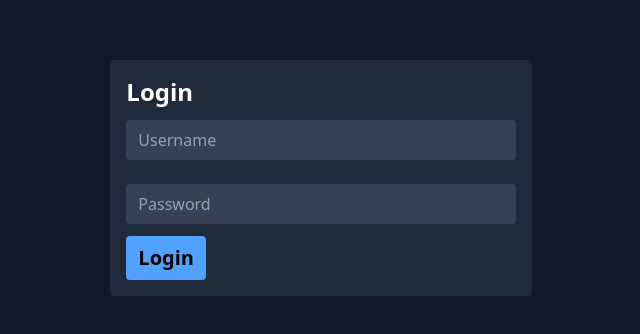
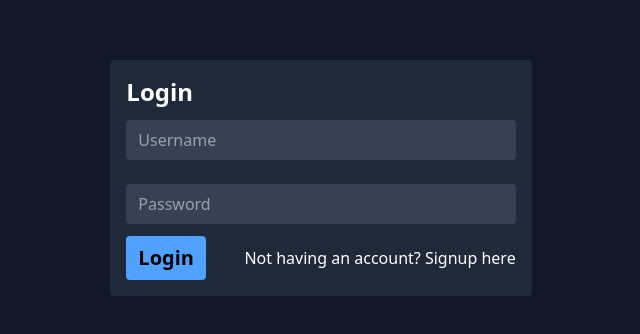
Before and after one commit to shekharbhoyar/TaskManager, a React (Vite) app in the folder client/: page /login in a window 1280 px wide. Shown: the part 222-556 px from the top of the page, without its empty margins (319-959 px from the left). Built offline with nearby package versions, Linux system fonts and the light colour scheme.

Commit message:
login to signup

```diff
--- a/client/src/pages/Login.jsx
+++ b/client/src/pages/Login.jsx
@@ -1,4 +1,5 @@
 import React from "react";
+import { Link } from "react-router-dom";
 
 function Login() {
   return (
@@ -18,9 +19,12 @@ function Login() {
           className="bg-gray-700 px-3 py-2 my-3 w-full rounded"
           name="password"
         />
-        <button className="bg-blue-400 text-xl font-semibold text-black px-3 py-2 rounded">
-          Login
-        </button>
+        <div className="w-full flex items-center justify-between">
+          <button className="bg-blue-400 text-xl font-semibold text-black px-3 py-2 rounded">
+            Login
+          </button>
+          <Link to={"/signup"}>Not having an account? Signup here</Link>
+        </div>
       </div>
     </div>
   );
```
